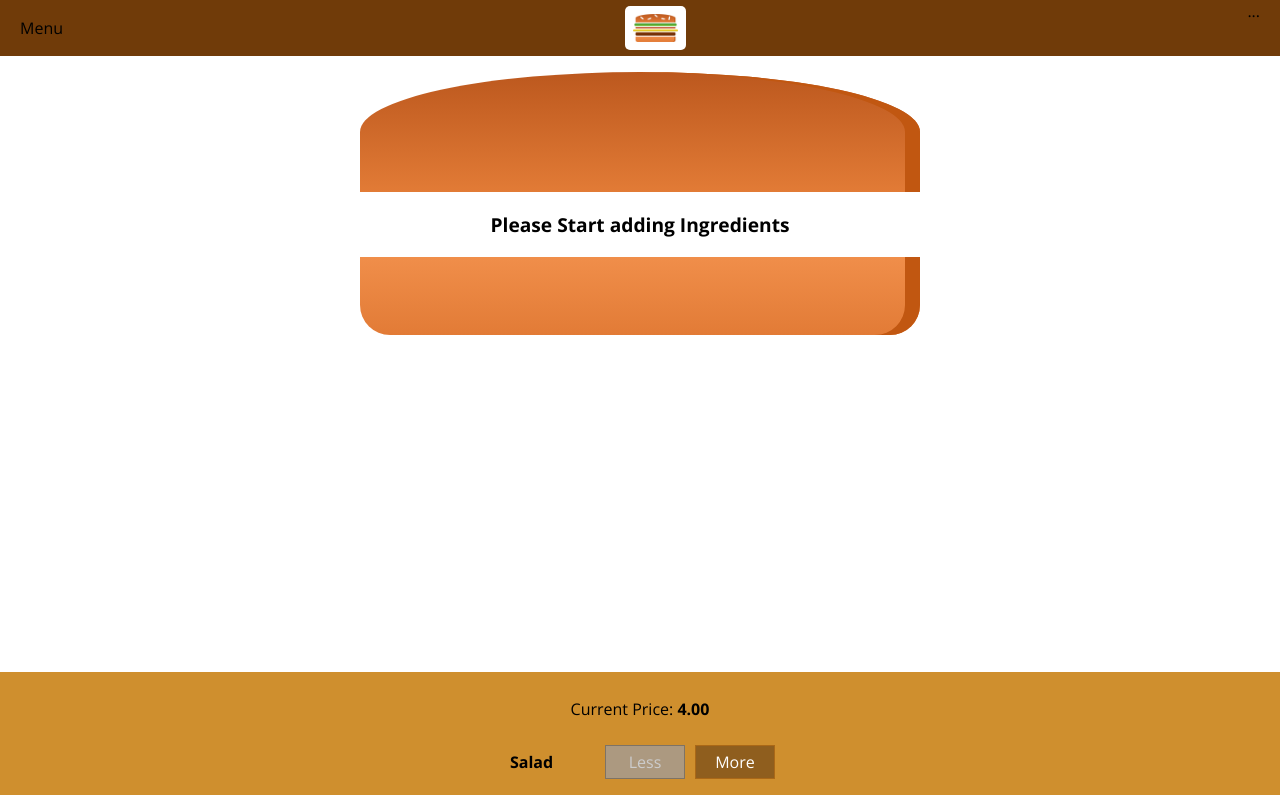
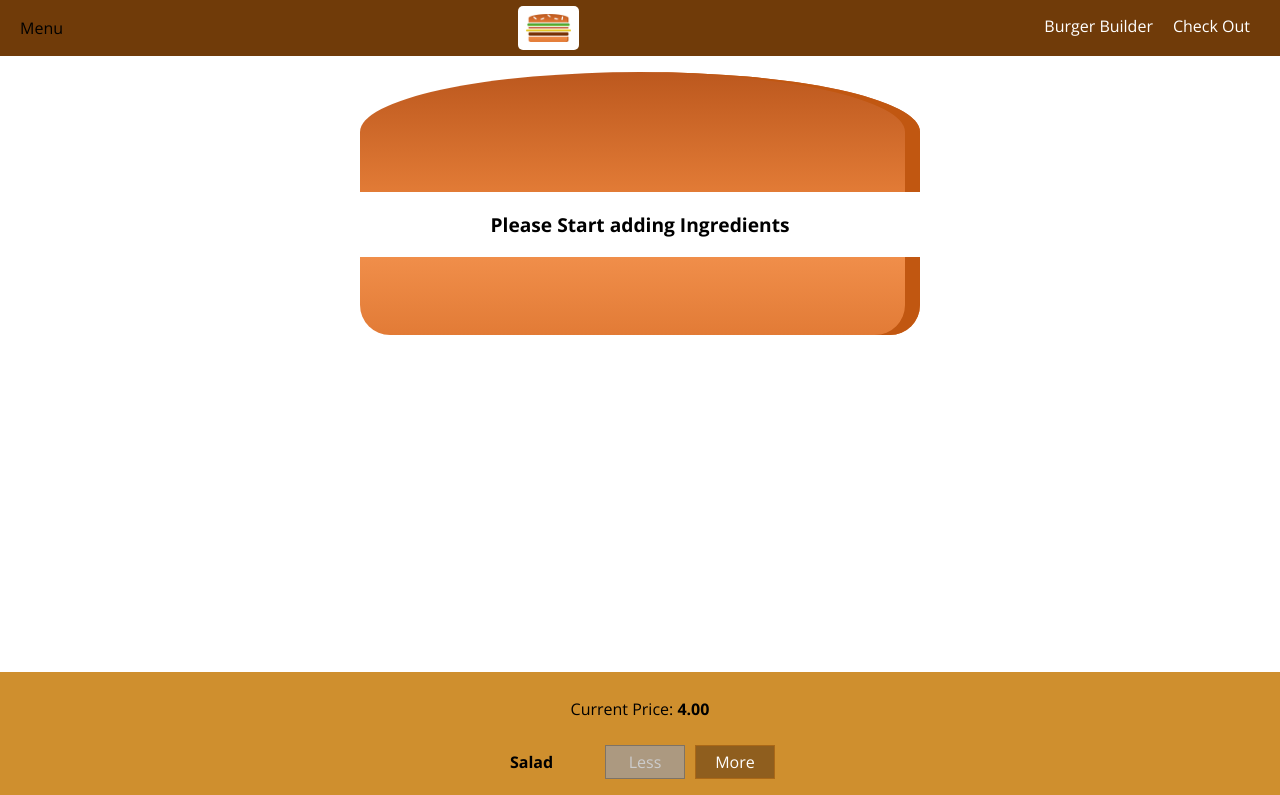
Before and after one commit to patpalmerston/burger-builder, a React (Create React App) app in the folder burger-builder/: page / in a window 1280 px wide. Shown: the top 795 px of the page. Built offline with nearby package versions, Linux system fonts and the light colour scheme; the HTML template or start-up script is replaced by a standard one.

Commit message:
navigation

```diff
--- /dev/null
+++ b/burger-builder/src/components/Navigation/NavigationItems/NavigationItem/NavigationItem.js
@@ -0,0 +1,12 @@
+import React from 'react';
+import classes from './NavigationItem.module.css';
+
+const NavigationItem = (props) => (
+    <li className={classes.NavigationItem}>
+        <a href={props.link} className={props.active ? classes.active : null}>
+            {props.children}
+        </a>
+    </li>
+);
+
+export default NavigationItem;
--- /dev/null
+++ b/burger-builder/src/components/Navigation/NavigationItems/NavigationItem/NavigationItem.module.css
@@ -0,0 +1,26 @@
+.NavigateItem {
+    margin: 0;
+    box-sizing: border-box;
+    display: flex;
+    height: 100%;
+    width: auto;
+    align-items: center;
+}
+
+.NavigationItem a {
+    color: white;
+    text-decoration: none;
+    height: 100%;
+    padding: 16px 10px;
+    border-bottom: 4px solid transparent;
+    box-sizing: border-box;
+    display: block;
+}
+
+.NavigationItem a:hover,
+.NavigationItem a:active,
+.NavigationItem a:active {
+    background-color: #8f5c2c;
+    border-bottom: 4px solid #40a4cb;
+    color: white;
+}
--- /dev/null
+++ b/burger-builder/src/components/Navigation/NavigationItems/NavigationItems.js
@@ -0,0 +1,14 @@
+import React from 'react';
+import classes from './NavigationItems.module.css';
+import NavigationItem from './NavigationItem/NavigationItem';
+
+const NavigationItems = () => (
+    <ul className={classes.NavigationItems}>
+        <NavigationItem link='/' active>
+            Burger Builder
+        </NavigationItem>
+        <NavigationItem link='/'>Check Out</NavigationItem>
+    </ul>
+);
+
+export default NavigationItems;
--- /dev/null
+++ b/burger-builder/src/components/Navigation/NavigationItems/NavigationItems.module.css
@@ -0,0 +1,8 @@
+.NavigationItems {
+    margin: 0;
+    padding: 0;
+    list-style: none;
+    display: flex;
+    align-items: center;
+    height: 100%;
+}
--- a/burger-builder/src/components/Navigation/Toolbar/Toolbar.js
+++ b/burger-builder/src/components/Navigation/Toolbar/Toolbar.js
@@ -1,12 +1,12 @@
 import React from 'react';
 import classes from './Toolbar.module.css';
 import Logo from '../../Logo/Logo';
-
+import NavigationItems from '../NavigationItems/NavigationItems';
 const toolbar = () => (
     <header className={classes.Toolbar}>
         <div>Menu</div>
         <Logo />
-        <nav>...</nav>
+        <NavigationItems />
     </header>
 );
 
```
